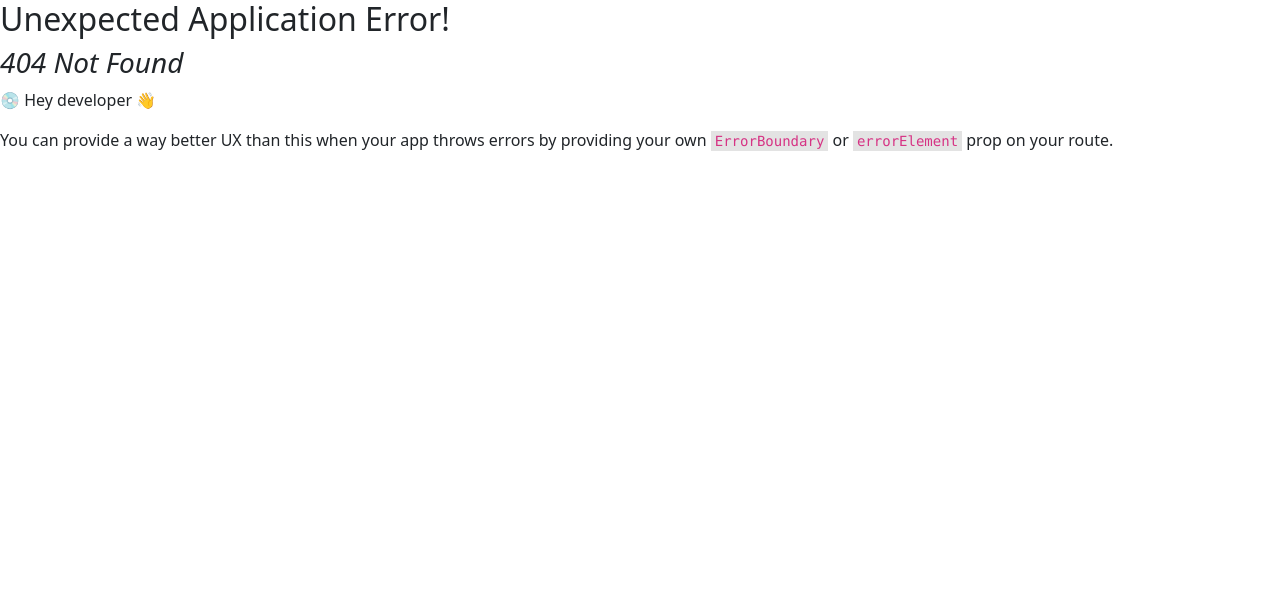
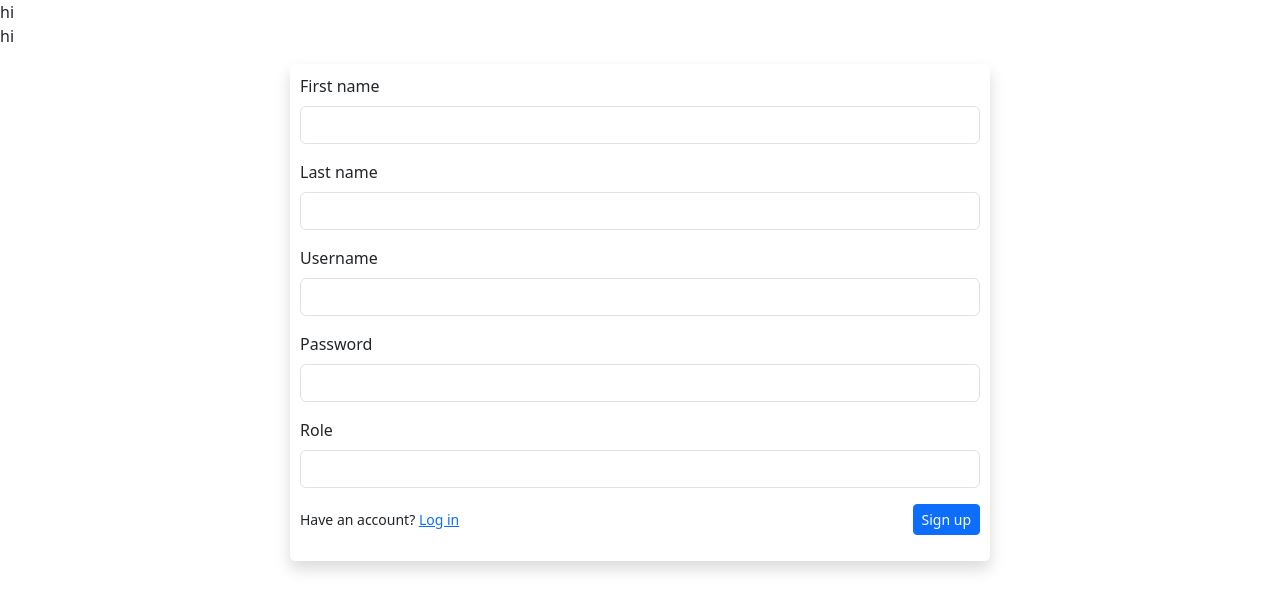
Before and after one commit to NadifRahman/camp-track-frontend, a React (Vite) app: page /sign-up in a window 1280 px wide. Before the commit this address had no page. Shown: the top 610 px of the page. Built offline with nearby package versions, Linux system fonts and the light colour scheme.

Commit message:
Create account/token state management + signup and login pages

```diff
--- a/src/App.jsx
+++ b/src/App.jsx
@@ -1,11 +1,34 @@
-import { useState } from 'react';
-
+import { useState, useEffect } from 'react';
+import { Outlet } from 'react-router-dom';
 import './bootstrap.min.css';
+import Navbar from './components/general/Navbar';
 
 function App() {
+  const [jwtToken, setJwtToken] = useState(null); //JWT TOKEN IS EITHER NULL OR THE ACTUAL TOKEN
+  //NULL MEANS USER IS NOT LOGGED IN
+
+  useEffect(() => {
+    //attempt to get from local storage
+    let fetchedFromStorage = localStorage.getItem('jwtToken');
+    setJwtToken(fetchedFromStorage);
+  });
+
+  function setToken(token) {
+    //only set via this
+    localStorage.setItem('jwtToken', token);
+    setJwtToken(token);
+  }
+
+  function logOut() {
+    localStorage.removeItem('jwtToken');
+    setJwtToken(null);
+  }
+
   return (
     <>
-      <div className="alert alert-warning">NOOO</div>
+      <Navbar jwtToken={jwtToken} logOut={logOut}></Navbar>
+      <div>hi</div>
+      <Outlet context={{ jwtToken, setToken, logOut }} />
     </>
   );
 }
--- /dev/null
+++ b/src/components/general/Navbar.jsx
@@ -0,0 +1,5 @@
+import React from 'react';
+
+export default function Navbar() {
+  return <div>hi</div>;
+}
--- /dev/null
+++ b/src/components/pages/Home.jsx
@@ -0,0 +1,5 @@
+import React from 'react';
+
+export default function Home() {
+  return <div>hi</div>;
+}
--- /dev/null
+++ b/src/components/pages/Login.jsx
@@ -0,0 +1,109 @@
+import React, { useState } from 'react';
+import { useOutletContext, Link, useNavigate } from 'react-router-dom';
+import loginStyle from './login.module.css';
+
+export default function Login() {
+  const { setToken } = useOutletContext();
+
+  const [formData, setFormData] = useState({
+    username: '',
+    password: '',
+  });
+
+  const [errorMessages, setErrorMessages] = useState(null);
+
+  const navigate = useNavigate();
+
+  const handleChange = (e) => {
+    setFormData({ ...formData, [e.target.name]: e.target.value });
+  };
+
+  const handleSubmit = async (e) => {
+    e.preventDefault();
+
+    try {
+      const response = await fetch(
+        `${import.meta.env.VITE_BACKEND_URI}/users/log-in`,
+        {
+          method: 'POST',
+          headers: {
+            'Content-Type': 'application/json',
+          },
+          body: JSON.stringify(formData),
+          mode: 'cors',
+        }
+      );
+
+      const data = await response.json();
+
+      if (response.status === 401 || response.status === 404) {
+        setErrorMessages([data.message]);
+      } else if (response.status === 422) {
+        setErrorMessages(data.errors);
+      } else if (!response.ok) {
+        setErrorMessages(['There was some error, please try again later']);
+      } else {
+        setErrorMessages(null);
+        setToken(data.token);
+        navigate('/');
+      }
+    } catch (err) {
+      setErrorMessages(['There is a network error, please try again later']);
+      console.error('Error:', err);
+    }
+  };
+
+  return (
+    <div className={`${loginStyle.container} container-sm mt-3 shadow`}>
+      <form onSubmit={handleSubmit}>
+        <div className="mb-3">
+          <label htmlFor="username" className="form-label">
+            Username
+          </label>
+          <input
+            type="text"
+            name="username"
+            id="username"
+            className="form-control"
+            required
+            maxLength={15}
+            value={formData.username}
+            onChange={handleChange}
+          />
+        </div>
+        <div className="mb-3">
+          <label htmlFor="password" className="form-label">
+            Password
+          </label>
+          <input
+            type="password"
+            name="password"
+            id="password"
+            className="form-control"
+            required
+            maxLength={20}
+            value={formData.password}
+            onChange={handleChange}
+          />
+        </div>
+        <div className="mb-3 d-flex justify-content-between align-items-center">
+          <small>
+            Don't have an account? <Link to="/sign-up">Sign up</Link>
+          </small>
+          <button
+            type="submit"
+            className={`${loginStyle.button} btn btn-primary btn-sm`}
+          >
+            Log in
+          </button>
+        </div>
+      </form>
+      {errorMessages &&
+        errorMessages.map((errorMessage, index) => (
+          <div key={index} className="alert alert-warning" role="alert">
+            {errorMessage}
+          </div>
+        ))}
+    </div>
+  );
+}
--- /dev/null
+++ b/src/components/pages/Signup.jsx
@@ -0,0 +1,153 @@
+import React, { useState } from 'react';
+import { useNavigate, useOutletContext, Link } from 'react-router-dom';
+import loginStyle from './login.module.css';
+
+export default function Signup() {
+  const { setToken } = useOutletContext();
+  const [formData, setFormData] = useState({
+    first_name: '',
+    last_name: '',
+    username: '',
+    password: '',
+    role: '', // add role to the form data
+  });
+
+  const [errorMessages, setErrorMessages] = useState(null); // null or array of strings
+  const navigate = useNavigate();
+
+  async function handleSubmit(e) {
+    e.preventDefault();
+
+    try {
+      const response = await fetch(
+        `${import.meta.env.VITE_BACKEND_URI}/users/sign-up`,
+        {
+          method: 'POST',
+          headers: {
+            'Content-Type': 'application/json',
+          },
+          body: JSON.stringify(formData),
+          mode: 'cors',
+        }
+      );
+
+      const responseData = await response.json();
+
+      if (response.status === 409 || response.status === 422) {
+        setErrorMessages(responseData.errors);
+      } else if (!response.ok) {
+        setErrorMessages(responseData.errors);
+      } else {
+        setToken(responseData.token);
+        setErrorMessages(null);
+        navigate('/'); /*CHANGE ROUTE TO SOMETHING ELSE LATER */
+      }
+    } catch (err) {
+      setErrorMessages(['There is a network error, please try again later']);
+      console.error('Error:', err);
+    }
+  }
+
+  function handleChange(e) {
+    setFormData({ ...formData, [e.target.name]: e.target.value });
+  }
+
+  return (
+    <div className={`${loginStyle.container} container-sm mt-3 shadow`}>
+      <form onSubmit={handleSubmit}>
+        <div className="mb-3">
+          <label htmlFor="first_name" className="form-label">
+            First name
+          </label>
+          <input
+            type="text"
+            name="first_name"
+            id="first_name"
+            className="form-control"
+            required
+            maxLength={20}
+            value={formData.first_name}
+            onChange={handleChange}
+          />
+        </div>
+        <div className="mb-3">
+          <label htmlFor="last_name" className="form-label">
+            Last name
+          </label>
+          <input
+            type="text"
+            name="last_name"
+            id="last_name"
+            className="form-control"
+            required
+            maxLength={20}
+            value={formData.last_name}
+            onChange={handleChange}
+          />
+        </div>
+        <div className="mb-3">
+          <label htmlFor="username" className="form-label">
+            Username
+          </label>
+          <input
+            type="text"
+            name="username"
+            id="username"
+            className="form-control"
+            required
+            maxLength={15}
+            value={formData.username}
+            onChange={handleChange}
+          />
+        </div>
+        <div className="mb-3">
+          <label htmlFor="password" className="form-label">
+            Password
+          </label>
+          <input
+            type="password"
+            name="password"
+            id="password"
+            className="form-control"
+            required
+            maxLength={20}
+            value={formData.password}
+            onChange={handleChange}
+          />
+        </div>
+        <div className="mb-3">
+          <label htmlFor="role" className="form-label">
+            Role
+          </label>
+          <input
+            type="text"
+            name="role"
+            id="role"
+            className="form-control"
+            required
+            maxLength={50}
+            value={formData.role}
+            onChange={handleChange}
+          />
+        </div>
+        <div className="mb-3 d-flex justify-content-between align-items-center">
+          <small>
+            Have an account? <Link to="/log-in">Log in</Link>
+          </small>
+          <button
+            type="submit"
+            className={`${loginStyle.button} btn btn-primary btn-sm`}
+          >
+            Sign up
+          </button>
+        </div>
+      </form>
+      {errorMessages &&
+        errorMessages.map((errorMessage, index) => (
+          <div key={index} className="alert alert-warning" role="alert">
+            {errorMessage}
+          </div>
+        ))}
+    </div>
+  );
+}
--- /dev/null
+++ b/src/components/pages/login.module.css
@@ -0,0 +1,9 @@
+.container {
+  max-width: 700px;
+  border-radius: 5px;
+  padding: 10px;
+}
+
+.button {
+  margin-left: auto;
+}
--- a/src/routes.jsx
+++ b/src/routes.jsx
@@ -1,10 +1,23 @@
 import App from './App';
+import Home from './components/pages/Home';
+import Signup from './components/pages/Signup';
+import Login from './components/pages/Login';
 
 const routes = [
   {
     path: '/',
     element: <App />,
-    children: [],
+    children: [
+      { index: true, element: <Home /> },
+      {
+        path: 'sign-up',
+        element: <Signup />,
+      },
+      {
+        path: 'log-in',
+        element: <Login />,
+      },
+    ],
   },
 ];
 
```
Also changed, not shown: 1 other file (tests, documents, lock files or other folders).
